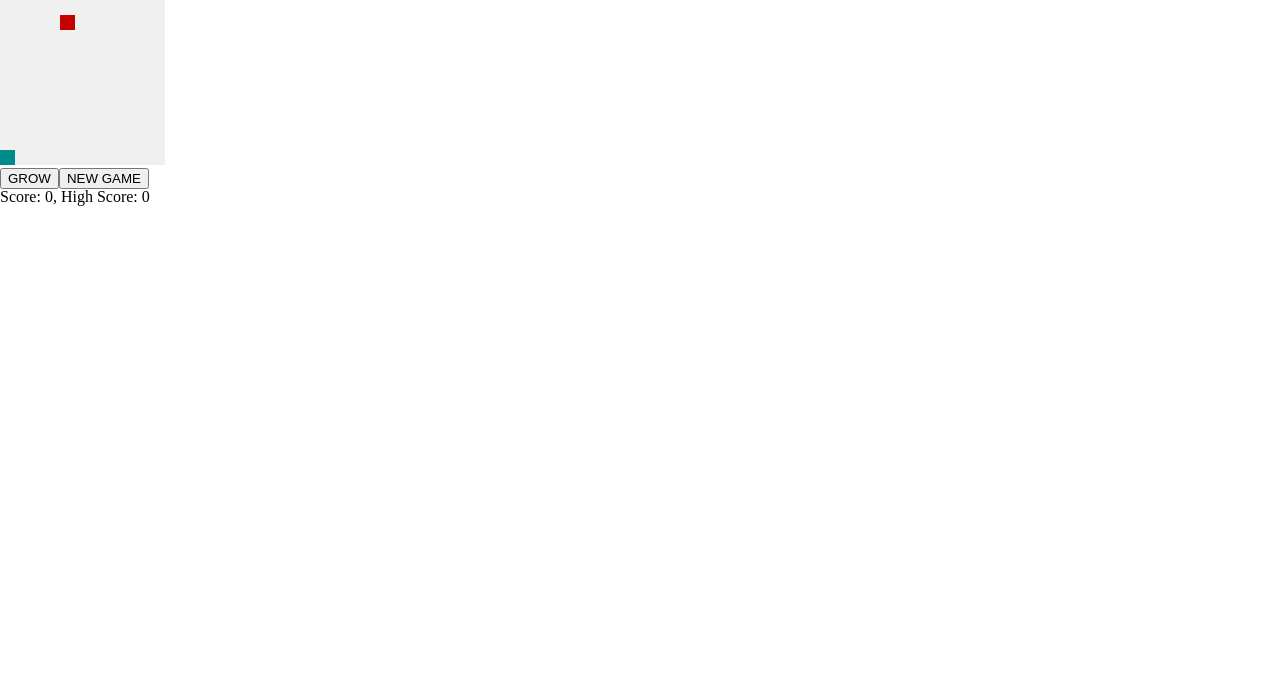
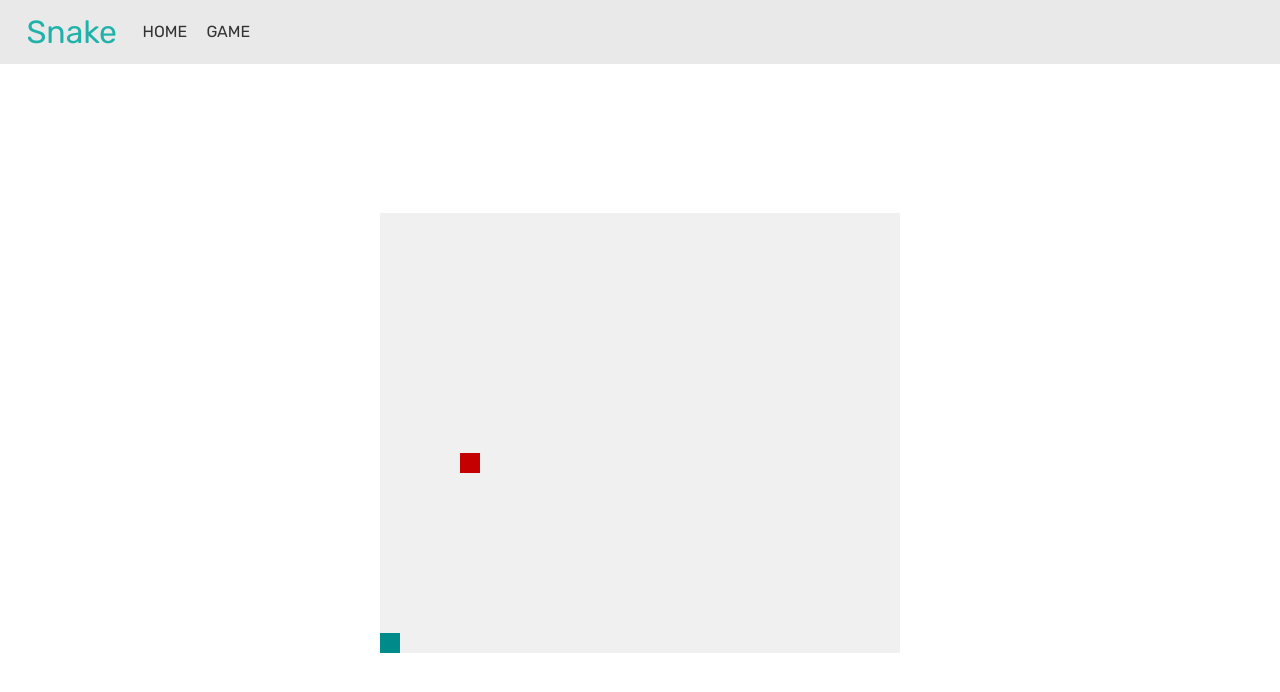
Before and after one commit to brandonburrus/snake-game, a React (Create React App) app: page /game in a window 1280 px wide. Shown: the top 692 px of the page. Built offline with nearby package versions, Linux system fonts and the light colour scheme.

Commit message:
Added basic game page styling

```diff
--- a/src/GamePage.tsx
+++ b/src/GamePage.tsx
@@ -1,10 +1,45 @@
-import React from "react";
+import React, { useState, useEffect, useCallback } from "react";
 import SnakeGameController from "./SnakeGameController";
+import Nav from "./Nav";
+import styled from "styled-components";
+import { Rect } from "./State";
+import { fromEvent } from "rxjs";
+
+const GameContainer = styled.section`
+    display: flex;
+    align-items: center;
+    justify-content: center;
+    height: calc(100vh - 60px);
+`;
 
 export default function GamePage() {
+    const [windowWidth, setWindowWidth] = useState(window.screen.width);
+    const [windowHeight, setWindowHeight] = useState(window.screen.height);
+    const [gameScale, setGameScale] = useState(20);
+
+    const gameSize: () => Rect = useCallback(() => {
+        const calculatedWidth = Math.min(500, windowWidth - 40) - (windowWidth % gameScale);
+        const calculatedHeight = Math.min(500, windowHeight - 180) - (windowHeight % gameScale);
+        return {
+            width: calculatedWidth,
+            height: calculatedHeight,
+        };
+    }, [windowWidth, windowHeight, gameScale]);
+
+    useEffect(() => {
+        const resizeEventStream = fromEvent(window, "resize").subscribe(value => {
+            setWindowWidth(window.screen.width);
+            setWindowHeight(window.screen.height);
+        });
+        return () => resizeEventStream.unsubscribe();
+    });
+
     return (
         <div>
-            <SnakeGameController />
+            <Nav />
+            <GameContainer>
+                <SnakeGameController {...gameSize()} scale={gameScale} />
+            </GameContainer>
         </div>
     );
 }
--- a/src/SnakeGameController.tsx
+++ b/src/SnakeGameController.tsx
@@ -9,6 +9,7 @@ import { SnakeGame } from "./SnakeGame";
 export interface SnakeGameProps {
     width?: number;
     height?: number;
+    scale?: number;
     renderTickRate?: number;
 }
 
@@ -24,6 +25,7 @@ export default class SnakeGameController extends Component<SnakeGameProps, Snake
     private static defaultProps = {
         width: 10,
         height: 10,
+        scale: 15,
         renderTickRate: 500,
     };
 
@@ -56,9 +58,7 @@ export default class SnakeGameController extends Component<SnakeGameProps, Snake
     }
 
     public componentDidMount() {
-        this.dispatch({
-            type: "NEW_GAME",
-        });
+        this.newGame();
         this.keyboardEventStream = this.keyboardEvents.subscribe((keyboardEvent: KeyboardEvent) => {
             switch (keyboardEvent.key.toLowerCase()) {
                 case "arrowup":
@@ -107,6 +107,13 @@ export default class SnakeGameController extends Component<SnakeGameProps, Snake
     private newGame() {
         this.dispatch({
             type: "NEW_GAME",
+            payload: {
+                gameBoardSize: {
+                    width: this.props.width || SnakeGameController.defaultProps.width,
+                    height: this.props.height || SnakeGameController.defaultProps.height,
+                },
+                scale: this.props.scale || SnakeGameController.defaultProps.scale,
+            },
         });
         this.playerDirection = PlayerDirection.UNKNOWN;
     }
@@ -121,12 +128,6 @@ export default class SnakeGameController extends Component<SnakeGameProps, Snake
                     scale={this.state.gameBoard.scale}
                 />
                 <br />
-                <button onClick={() => this.dispatch({ type: "GROW" })}>GROW</button>
-                <button onClick={this.newGame.bind(this)}>NEW GAME</button>
-                <p>
-                    Score: {this.state.score}, High Score: {this.state.highScore}
-                </p>
-                {this.state.gameIsOver && <p>GAME OVER!</p>}
             </main>
         );
     }
--- a/src/reducers/Action.ts
+++ b/src/reducers/Action.ts
@@ -1,4 +1,4 @@
-import { PlayerDirection } from "../State";
+import { PlayerDirection, Rect } from "../State";
 
 export interface MoveAction {
     type: "MOVE";
@@ -15,6 +15,10 @@ export interface EatAction {
 
 export interface NewGameAction {
     type: "NEW_GAME";
+    payload: {
+        gameBoardSize: Rect;
+        scale: number;
+    };
 }
 
 export type Action = MoveAction | GrowAction | EatAction | NewGameAction;
--- a/src/reducers/SnakeReducer.ts
+++ b/src/reducers/SnakeReducer.ts
@@ -1,5 +1,5 @@
 import SnakeGameState, { Point, SnakePoint, PlayerDirection } from "../State";
-import { Action, MoveAction } from "./Action";
+import { Action, MoveAction, NewGameAction } from "./Action";
 import { getCoordinateWhitelist, generateGridCoordinateList } from "../util";
 
 export default function reducer(state: SnakeGameState, action: Action): SnakeGameState {
@@ -105,6 +105,14 @@ export default function reducer(state: SnakeGameState, action: Action): SnakeGam
                 highScore: Math.max(state.highScore, state.score + 1),
             };
         case "NEW_GAME":
+            let payload = (action as NewGameAction).payload;
+            payload = {
+                ...payload,
+                gameBoardSize: {
+                    width: payload.gameBoardSize.width / payload.scale,
+                    height: payload.gameBoardSize.height / payload.scale,
+                },
+            };
             return {
                 ...state,
                 snake: [{ x: 0, y: 0 }],
@@ -115,6 +123,10 @@ export default function reducer(state: SnakeGameState, action: Action): SnakeGam
                         y: Math.floor(Math.random() * state.gameBoard.size.height),
                     },
                 },
+                gameBoard: {
+                    size: payload.gameBoardSize,
+                    scale: payload.scale,
+                },
                 gameIsOver: false,
             };
     }
```
